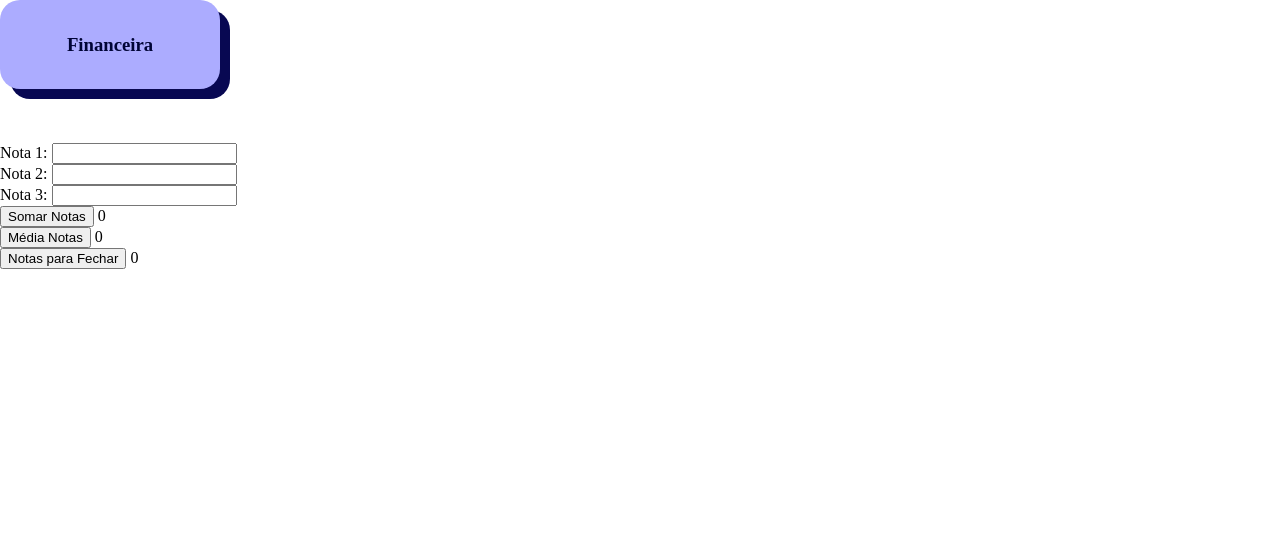
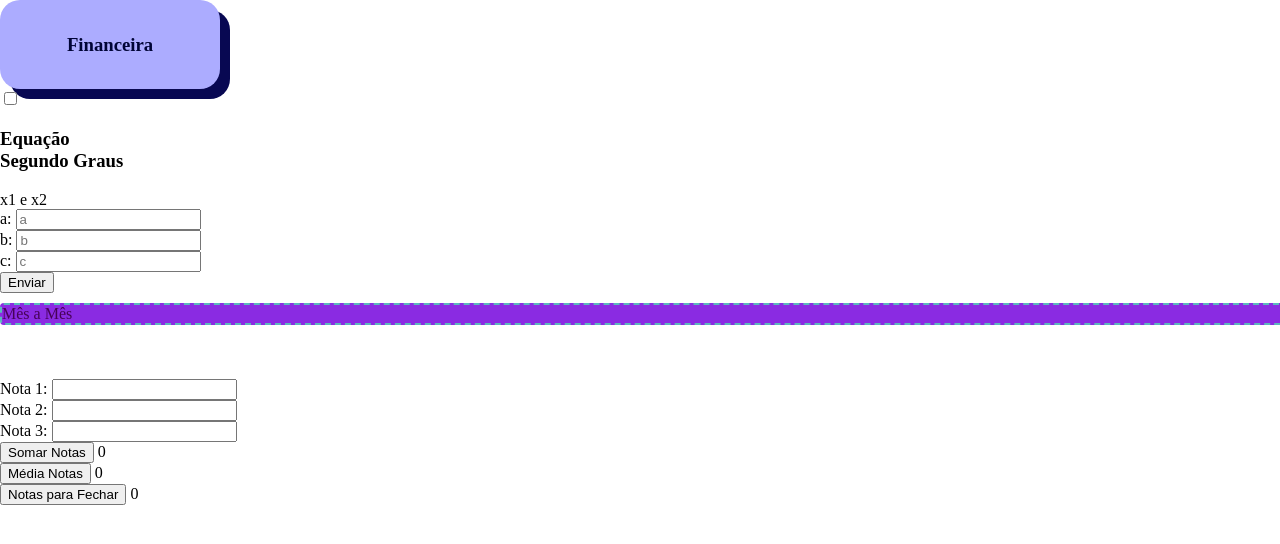
Before and after one commit to ruthangela007/primeiroe_3t, a plain HTML site: page index.html in a window 1280 px wide. Drawn offline with Linux system fonts and the light colour scheme.

Commit message:
Update index.html

```diff
--- a/index.html
+++ b/index.html
@@ -14,12 +14,11 @@
 
 <body>
   <input type="checkbox" id="calcFin">
-
   <div class="calculadora">
-
-    <label for="calcFin">
+   <label for="calcFin">
       <h3>Financeira</h3>
     </label>
+
     <div class="calcF">
 
       <div id="psTotal">
@@ -35,6 +34,26 @@
     </div>
   </div>
 
+  <input type="checkbox" id="calcESG">
+  <div class="calculadoraESG">
+   <label for="calcESG">
+      <h3>Equação<br>Segundo Graus</h3>
+    </label>
+
+    <div class="calcE">
+
+      <div id="psRaiz">
+        <span id="raiz">x1 e x2</span><br>
+      </div>
+      a: <input id="a" placeholder="a" type="text"><br>
+      b: <input id="b" placeholder="b" type="text"><br>
+      c: <input id="c" placeholder="c" type="text"><br>
+      <button onclick="calcula()">Enviar</button><br>
+      <div class="spmes">
+        <span id="mes">Mês a Mês</span>
+      </div>
+    </div>
+  </div>
   <br><br><br>
 
   Nota 1: <input id="t1" type="text"><br>
```
